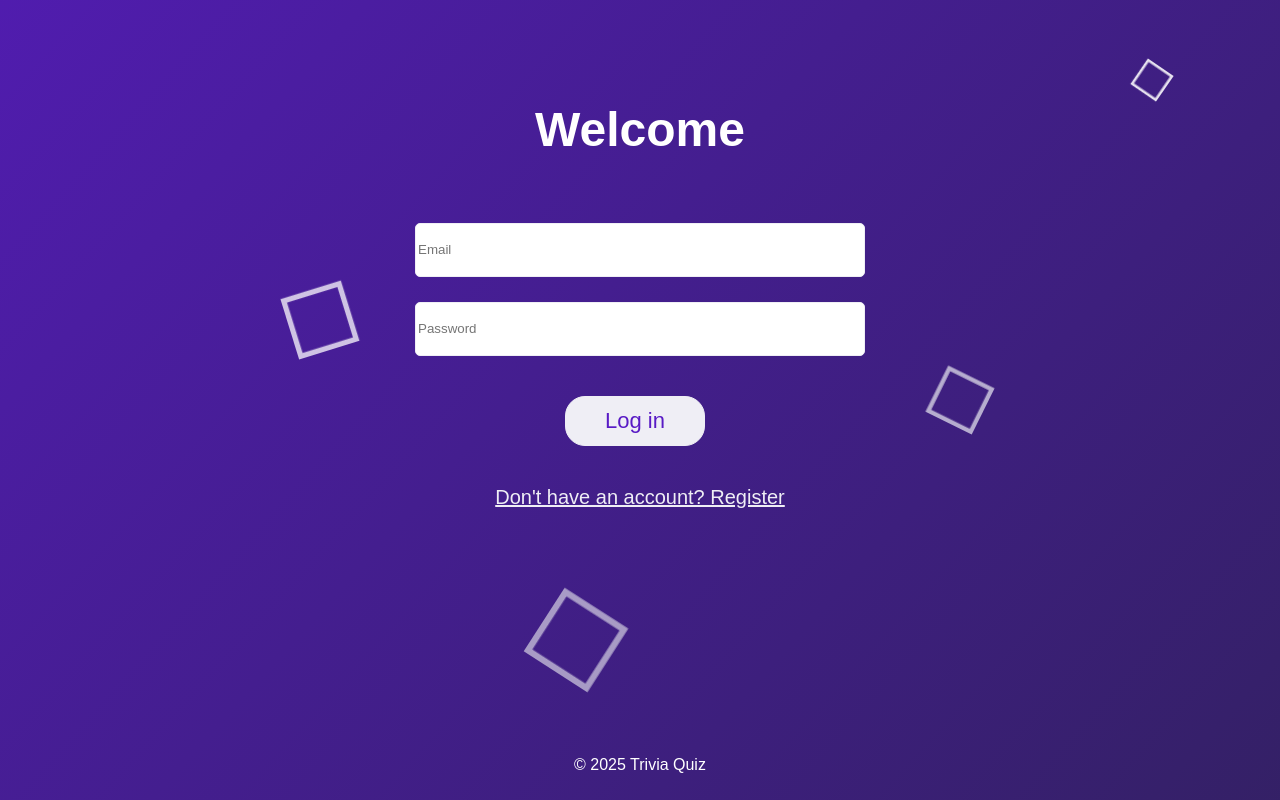
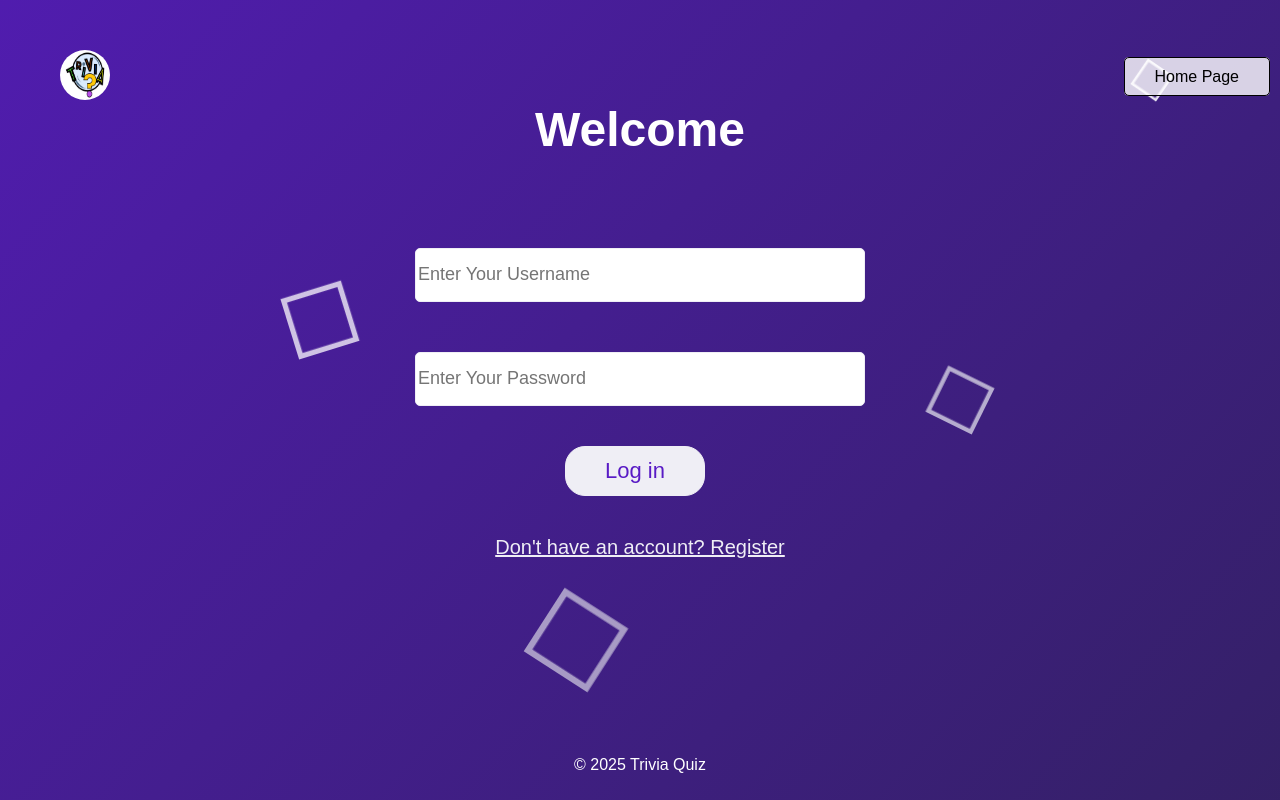
Before and after one commit to kdelpe/Quiz_App, a website: page client/html/login.html in a window 1280 px wide. Drawn offline with Linux system fonts and the light colour scheme.

Commit message:
Fixing button on the login page

```diff
--- a/client/css/home.css
+++ b/client/css/home.css
@@ -81,7 +81,7 @@ body {
     margin-top: 15%;
   }
 
-/* Header content & title & button*/
+/* Home content & title & button*/
 .home-content{
   margin-top:25%;
   text-align: center;
--- a/client/css/login.css
+++ b/client/css/login.css
@@ -10,7 +10,7 @@ body {
     background: #FFF;
   }
 
-  /* animated backgroun */
+  /* animated background */
   .background {
     background: linear-gradient(132deg, #FC415A, #591BC5, #212335);
     background-size: 400% 400%;
@@ -62,6 +62,38 @@ body {
     top: 10vh;
   }
   /* =================================== */
+  .navbar {
+    display: flex;
+    justify-content: space-between;
+    align-items: center;
+    padding: 10px 40px;
+    background-color: transparent;
+    position: absolute;
+    width: 100%;
+    top: 5%;
+}
+
+.navbar-left .logo {
+    width: 50px;
+    height: 50px;
+    border-radius: 50%;
+    margin-left: 20px;
+}
+
+.navbar-right #return-button {
+    text-decoration: none;
+    color: #000;
+    font-size: 16px;
+    padding: 10px 30px;
+    border: 1px solid #000;
+    border-radius: 5px;
+    background-color: rgba(255, 255, 255, 0.8);
+    margin-right: 50px;
+}
+
+.navbar-right #return-button:hover {
+    background-color: rgba(255, 255, 255, 1);
+}
 
 header {
     position: absolute;
@@ -80,7 +112,7 @@ h1 {
     margin-top: 8%;
 }
 
-/* Header content & title & button*/
+/* Login Container */
 .login-container {
     margin-top:17%;
     text-align: center;
@@ -95,11 +127,16 @@ h1 {
 }
 
 .login-form input {
+  font-size: large;
     border-radius: 5px;
-    margin-top: 5px;
+    margin-top: 30px;
     margin-bottom: 20px;
     height: 50px;
     border: #EFEEF5 1px solid;
+}
+
+.input .placeholder {
+  text-align: center;
 }
 
 .login-container #login-button {
--- a/client/html/login.html
+++ b/client/html/login.html
@@ -12,13 +12,21 @@
       <div class="cube"></div>
       <div class="cube"></div>
       <div class="cube"></div>
+      <nav class="navbar">
+        <div class="navbar-left">
+          <img src="/images/logos/logo.png" alt="Logo" class="logo" />
+        </div>
+        <div class="navbar-right">
+          <a href="/client/html/home.html" id="return-button">Home Page</a>
+        </div>
+      </nav>
       <header>
         <h1>Welcome</h1>
       </header>
       <main class="login-container">
         <form method="GET" action="/" class="login-form">
-          <input type="email" placeholder="Email" />
-          <input type="password" placeholder="Password" />
+          <input type="text" placeholder="Enter Your Username" required />
+          <input type="password" placeholder="Enter Your Password" required />
           <input id="login-button" type="button" value="Log in" />
           <a href="/client/html/signup.html">Don't have an account? Register</a>
         </form>
--- a/client/js/login.js
+++ b/client/js/login.js
@@ -1,11 +1,10 @@
+document.getElementById('return-button').addEventListener('click', async function() {
+    window.location.href = '/';
+});
+
 document.getElementById('login-button').addEventListener('click', async function() {
-    const email = document.querySelector('input[type="email"]').value;
+    const username = document.querySelector('input[type="text"]').value;
     const password = document.querySelector('input[type="password"]').value;
-
-    if (!email || !password) {
-        alert('Please fill in all fields');
-        return;
-    }
 
 try {
     const response = await fetch('/login', {
@@ -13,7 +12,7 @@ document.getElementById('login-button').addEventListener('click', async function
         headers: {
             'Content-Type': 'application/json'
         },
-            body: JSON.stringify({ email, password })
+        body: JSON.stringify({ username, password })
     });
 
     const data = await response.json();
@@ -24,7 +23,7 @@ document.getElementById('login-button').addEventListener('click', async function
         alert('Login successful!');
         window.location.href = '/';
     } else {
-            alert(data.error || 'Invalid email or password');
+        alert(data.error || 'Invalid username or password');
     }
 } catch (error) {
     console.error('Error:', error);
--- a/server/routes/login.js
+++ b/server/routes/login.js
@@ -9,7 +9,7 @@ router.use(express.json());
 // POST for user login
 router.post('/', async (req, res) => {
     try {
-        const { email, password } = req.body;
+        const { username, password } = req.body;
 
         // Read users data
         const userDBPath = path.join(__dirname, '../../data/userDB.json');
@@ -17,7 +17,7 @@ router.post('/', async (req, res) => {
         const userDB = JSON.parse(data);
 
         // Find user and verify password
-        const user = userDB.users.find(u => u.email === email && u.password === password);
+        const user = userDB.users.find(u => u.username === username && u.password === password);
 
         if (user) {
             res.json({
```
Also changed, not shown: images/logos/logo.png (added). Lines whose indentation alone changed are shown as unchanged.
